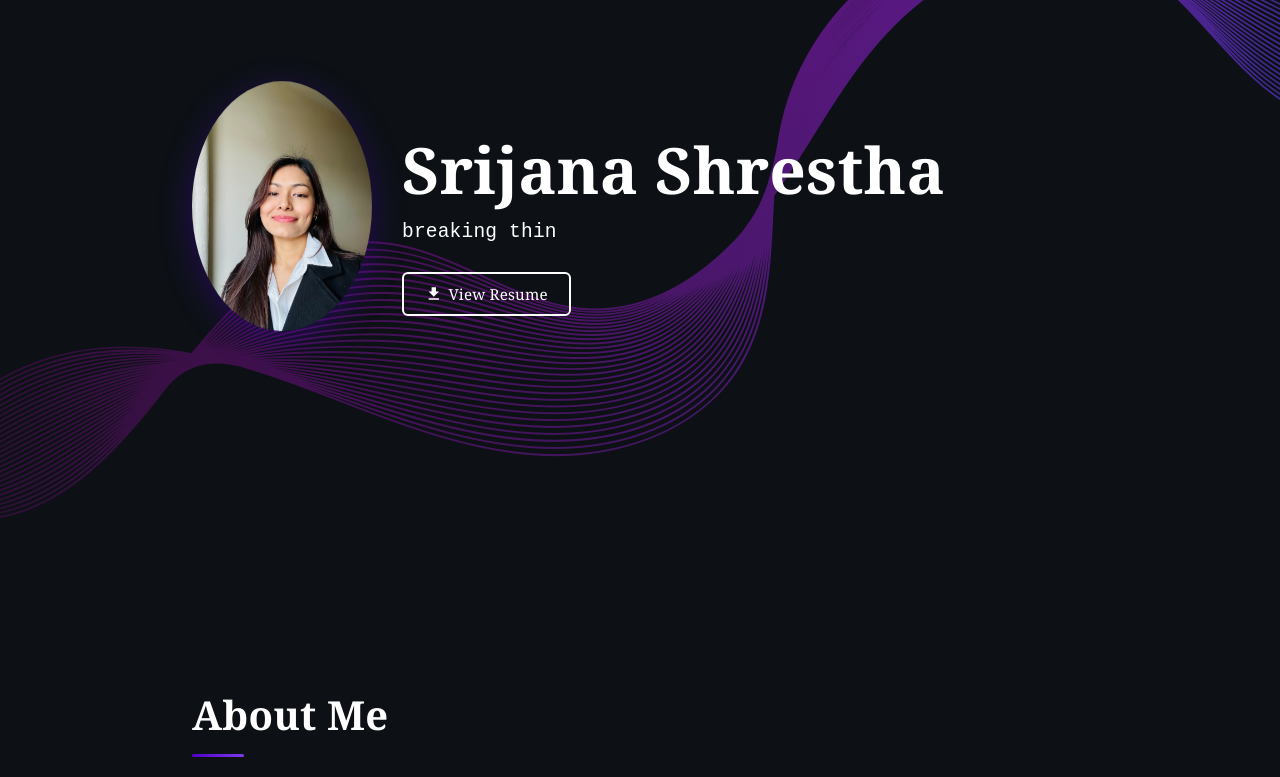
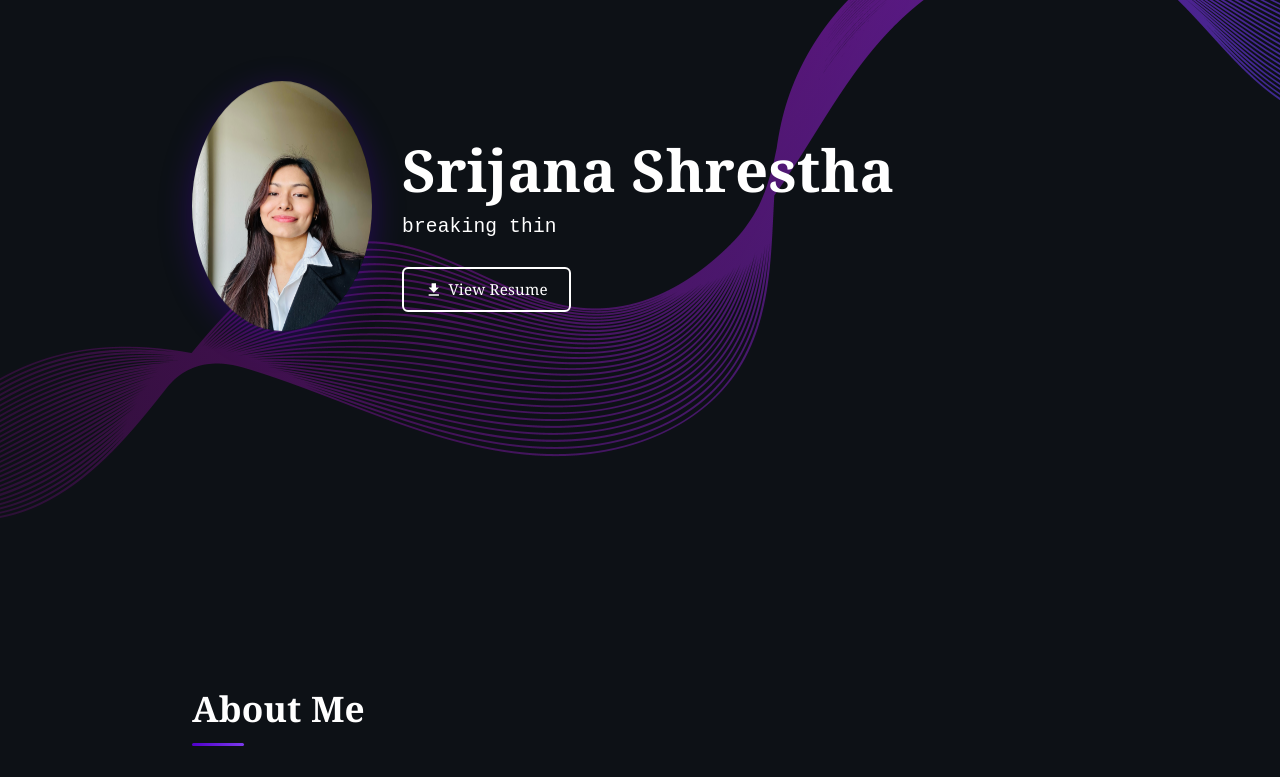
Before and after one commit to Srijana-gits/portfolio, a React (Create React App) app: page / in a window 1280 px wide. Shown: the part 220-997 px from the top of the page. Built offline with nearby package versions, Linux system fonts and the light colour scheme.

Commit message:
update styles

```diff
--- a/src/assets/styles/Main.scss
+++ b/src/assets/styles/Main.scss
@@ -45,7 +45,7 @@ html {
     }
 
     h1 {
-        font-size: 3.2em;
+        font-size: 2.9em;
         margin-block-start: 0px;
         margin-block-end: 0px;
     }
--- a/src/index.scss
+++ b/src/index.scss
@@ -29,6 +29,7 @@ code {
 .who-am-i-content > h1 {
   position: relative;
   padding-bottom: 12px;
+  font-size: 2.2rem;
 
   &::after {
     content: '';
```
